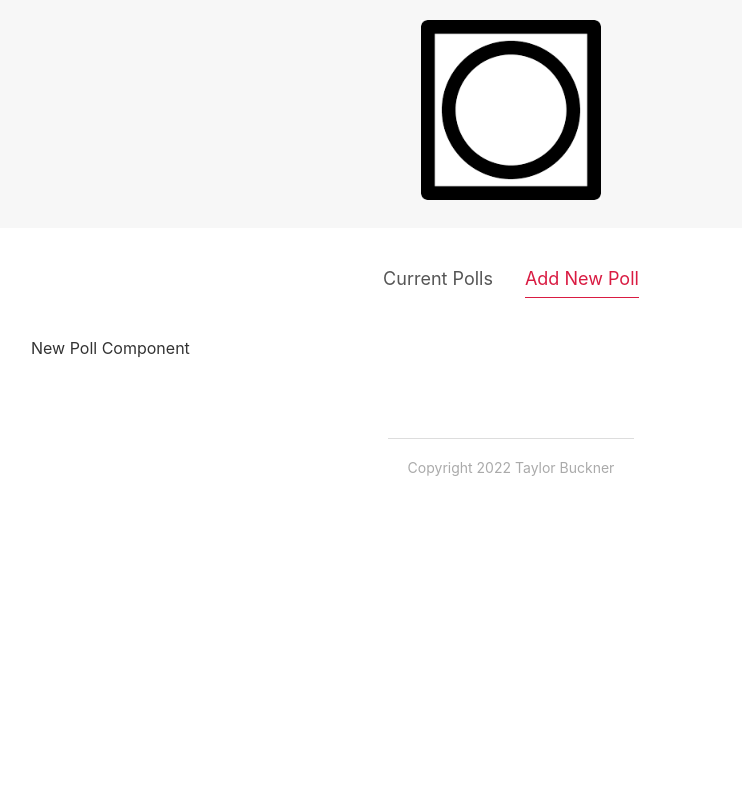
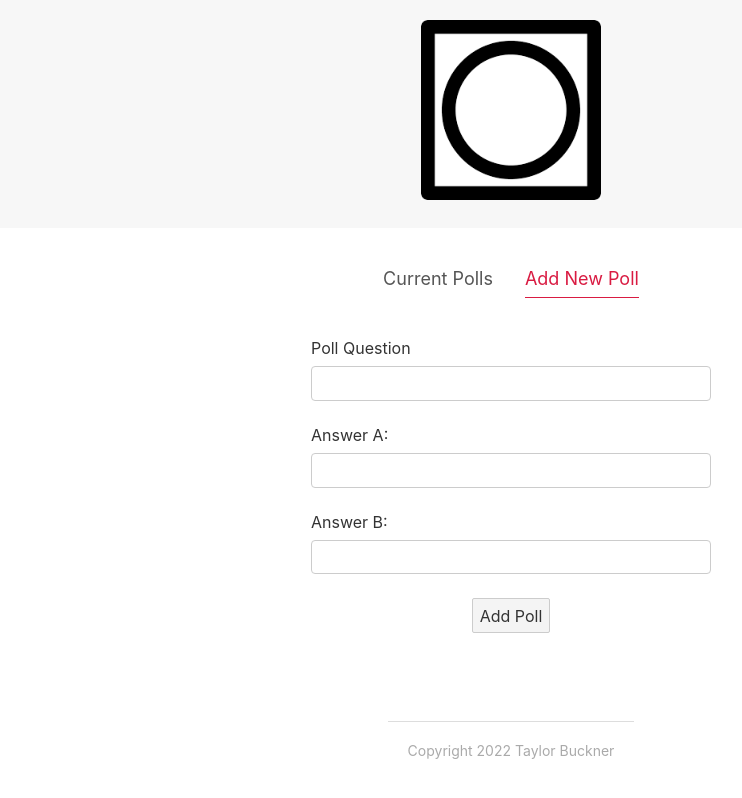
Before and after one commit to tabuckner/svelte-polling, a Svelte app: page / in a window 1280 px wide. Both pictures are taken after a click on the element "Add New Poll". Shown: the top 798 px of the page, without its empty margins (129-871 px from the left). Built offline with nearby package versions, Linux system fonts and the light colour scheme.

Commit message:
Poll form component.

```diff
--- a/src/App.svelte
+++ b/src/App.svelte
@@ -2,6 +2,7 @@
   import Header from "./components/Header.svelte";
   import Footer from "./components/Footer.svelte";
   import Tabs from "./shared/Tabs.svelte";
+  import CreatePollForm from "./components/CreatePollForm.svelte";
 
   // Tabs
   let tabs = ["Current Polls", "Add New Poll"];
@@ -19,7 +20,7 @@
   {#if activeTab === "Current Polls"}
     <p>Poll list Component</p>
   {:else if activeTab === "Add New Poll"}
-    <p>New Poll Component</p>
+    <CreatePollForm />
   {/if}
 </main>
 <Footer />
--- /dev/null
+++ b/src/components/CreatePollForm.svelte
@@ -0,0 +1,50 @@
+<script>
+  let fields = {
+    question: "",
+    answerA: "",
+    answerB: "",
+  };
+
+  const onSubmit = () => {
+    console.warn(fields);
+  };
+</script>
+
+<form on:submit|preventDefault={onSubmit}>
+  <div class="form-field">
+    <label for="question">Poll Question</label>
+    <input type="text" id="question" bind:value={fields.question} />
+  </div>
+  <div class="form-field">
+    <label for="answer-a">Answer A:</label>
+    <input type="text" id="answer-a" bind:value={fields.answerA} />
+  </div>
+  <div class="form-field">
+    <label for="answer-b">Answer B:</label>
+    <input type="text" id="answer-b" bind:value={fields.answerB} />
+  </div>
+
+  <button>Add Poll</button>
+</form>
+
+<style>
+  form {
+    width: 400px;
+    margin: 0 auto;
+    text-align: center;
+  }
+
+  .form-field {
+    margin: 16px auto;
+  }
+
+  input {
+    width: 100%;
+    border-radius: 4px;
+  }
+
+  label {
+    margin: 8px auto;
+    text-align: left;
+  }
+</style>
```
